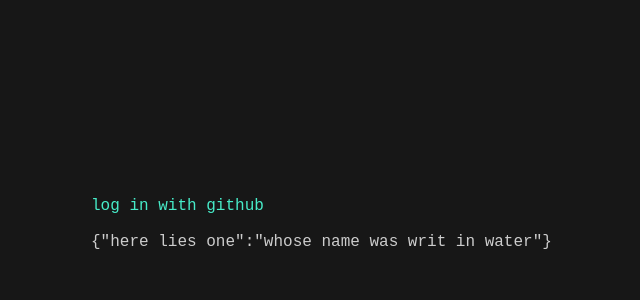
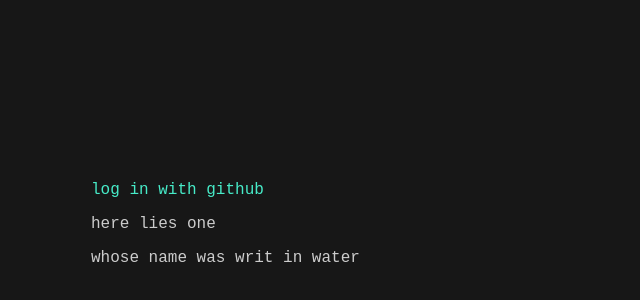
Before and after one commit to idelem/writinwater, a plain HTML site: page index.html in a window 1280 px wide. Shown: the part 176-476 px from the top of the page, without its empty margins (165-805 px from the left). Drawn offline with Linux system fonts and the light colour scheme.

Commit message:
display some data

```diff
--- a/data.json
+++ b/data.json
@@ -1,3 +1,7 @@
 {
-    "here lies one": "whose name was writ in water"
+    "entries":
+    [
+        "here lies one",
+        "whose name was writ in water"
+    ]
 }
--- a/index.html
+++ b/index.html
@@ -47,10 +47,20 @@
         var data = {};
         fetch('./data.json')
             .then(res => res.json()
-            .then(json => {data = json; document.getElementById("content").innerText += `\n${JSON.stringify(data)}`;}));
+            .then(json => {data = json; mount(); }));
         var token = localStorage.getItem("wiw_token");
         if(token != null) {
-            document.getElementById("content").innerText = token;
+            // document.getElementById("content").innerText = token;
+        }
+
+        function mount () {
+            const content_el = document.getElementById('content');
+            data.entries.forEach(element => {
+                var p_el = document.createElement('p');
+                p_el.innerText = element;
+                p_el.setAttribute("contentEditable", true);
+                content_el.appendChild(p_el);
+            });
         }
 
     </script>
```
